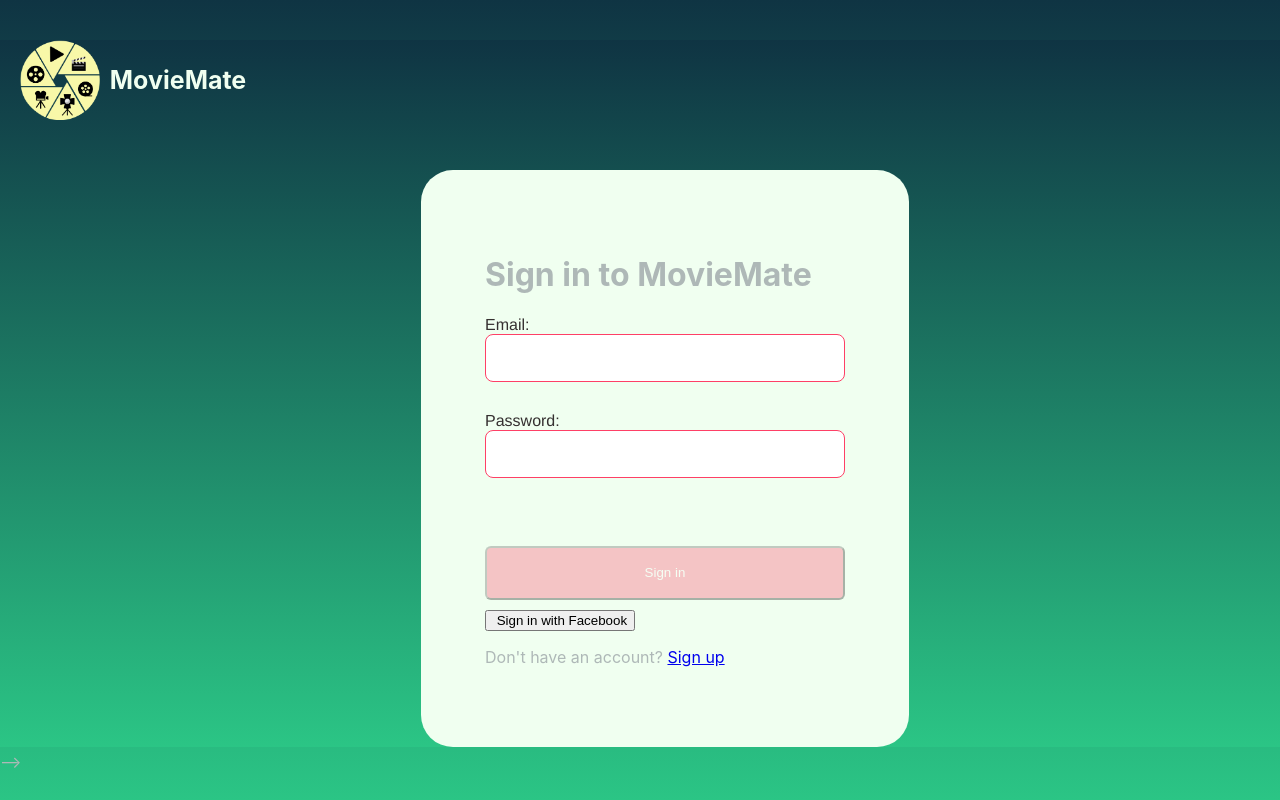
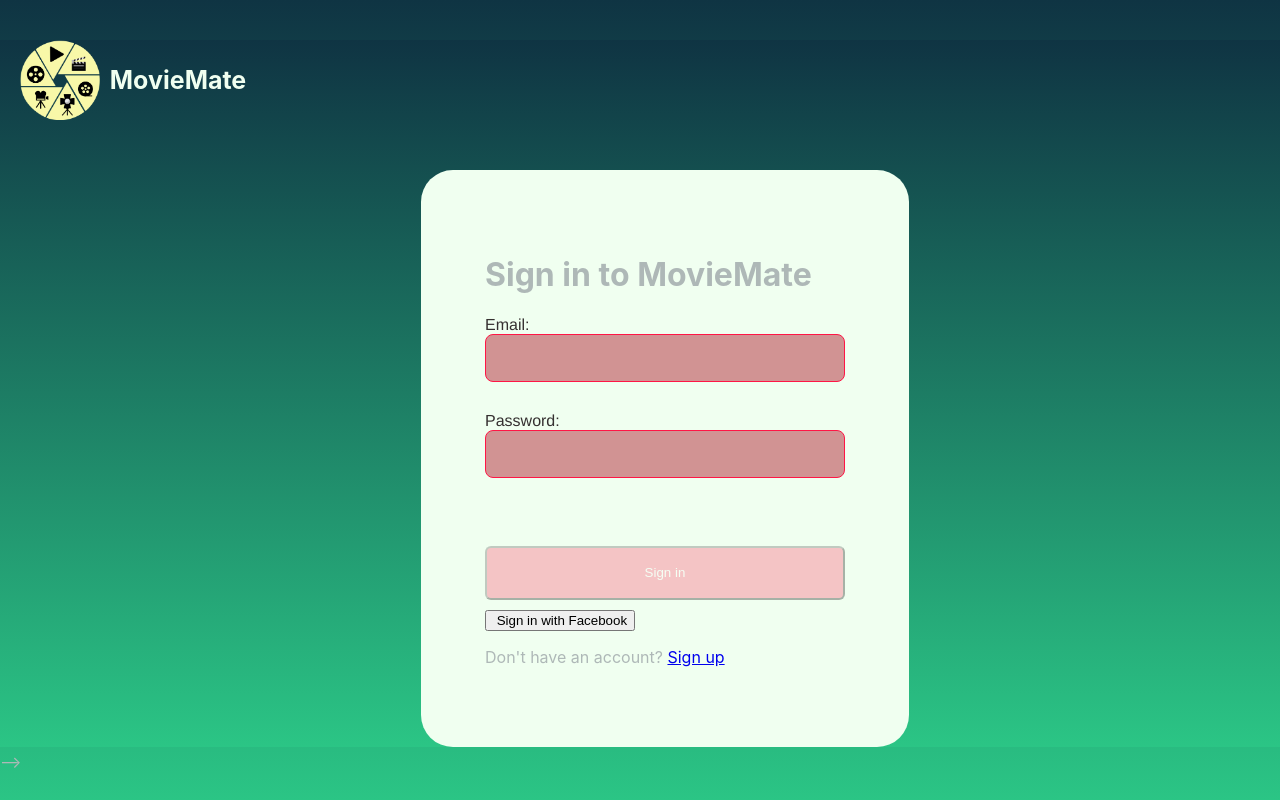
Before and after one commit to MohammadHamzaMushtaqhashmi/Final-Year-Project, a React (Create React App) app in the folder client/: page /login in a window 1280 px wide. Built offline with nearby package versions, Linux system fonts and the light colour scheme.

Commit message:
css
css changs

```diff
--- a/client/src/CSS/login.css
+++ b/client/src/CSS/login.css
@@ -92,17 +92,17 @@ outline :0 !important;
 margin :0;
 box-sizing :border-box;
 -webkit-tap-highlight-color :rgba(0,0,0,0);
-background :#FFF;
-color :#353030;
+background :#d19393;
+color :#080808;
 height :48px;
 padding :0 16px;
 display :block;
 width :100%;
 border-radius :8px;
-border :1px solid transparent;
-transition :0.3s;
+border :1px solid ;
+/*transition :0.3s;*/
 font-size :16px;
-border-color:#FE4066;;
+border-color:#ff1645;;
 }
 label{
 color:#353030;;
```
